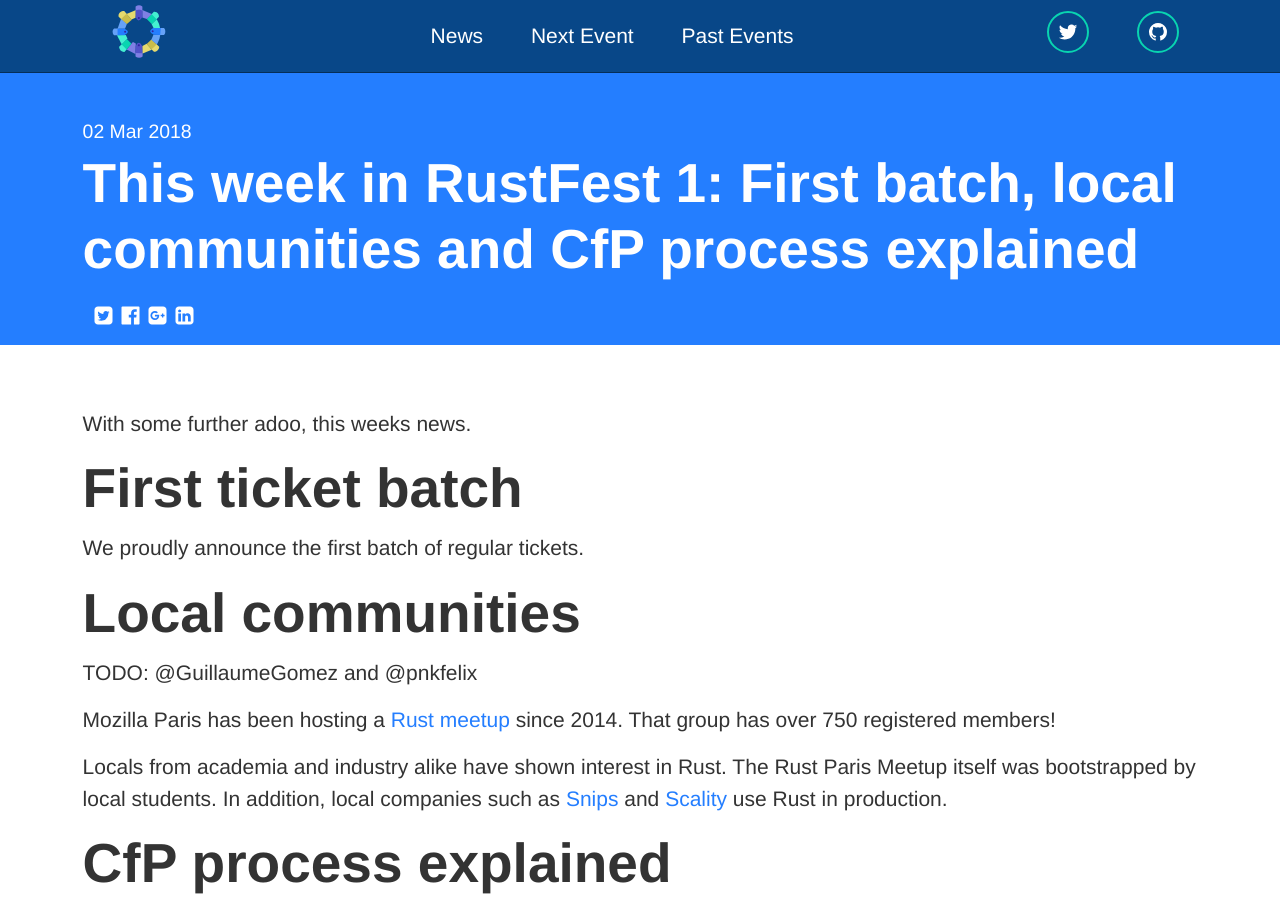
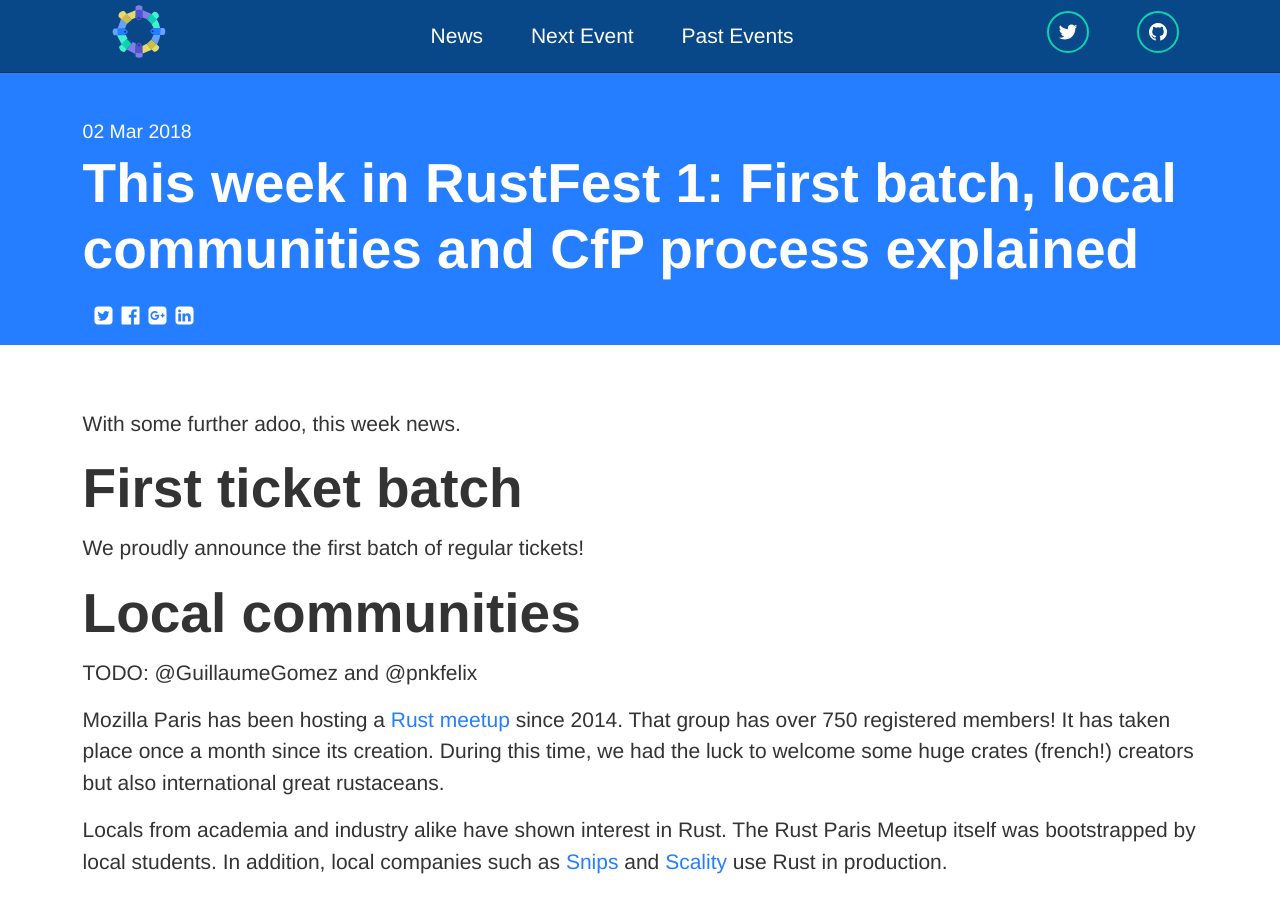
Before and after one commit to RustFestEU/blog.rustfest.eu, a Jekyll site: the page built from _posts/2018-03-02-this-week-in-rustfest-1-anonymouse-abstract-first-batch-locals.md, in a window 1280 px wide and 900 px high. Built offline with Jekyll 4.4.1, drawn with Linux system fonts in a browser that asks for light colours; some of the changed text lies outside the part shown.

Commit message:
Flesh out local communities a bit

```diff
--- a/_posts/2018-03-02-this-week-in-rustfest-1-anonymouse-abstract-first-batch-locals.md
+++ b/_posts/2018-03-02-this-week-in-rustfest-1-anonymouse-abstract-first-batch-locals.md
@@ -7,11 +7,11 @@
   - pnkfelix
 ---
 
-With some further adoo, this weeks news.
+With some further adoo, this week news.
 
 # First ticket batch
 
-We proudly announce the first batch of regular tickets.
+We proudly announce the first batch of regular tickets!
 
 
 # Local communities
@@ -19,12 +19,16 @@
 TODO: @GuillaumeGomez and @pnkfelix
 
 Mozilla Paris has been hosting a [Rust meetup](https://www.meetup.com/Rust-Paris/) since 2014.
-That group has over 750 registered members!
+That group has over 750 registered members! It has taken place once a month since its creation.
+During this time, we had the luck to welcome some huge crates (french!) creators but also
+international great rustaceans.
 
 Locals from academia and industry alike have shown interest in Rust.
 The Rust Paris Meetup itself was bootstrapped by local students.
 In addition, local companies such as [Snips](https://snips.ai/) and
 [Scality](https://www.scality.com/) use Rust in production.
+
+If you ever have the chance, don't hesitate to come by and say hello while talking about Rust!
 
 # CfP process explained
 
```
